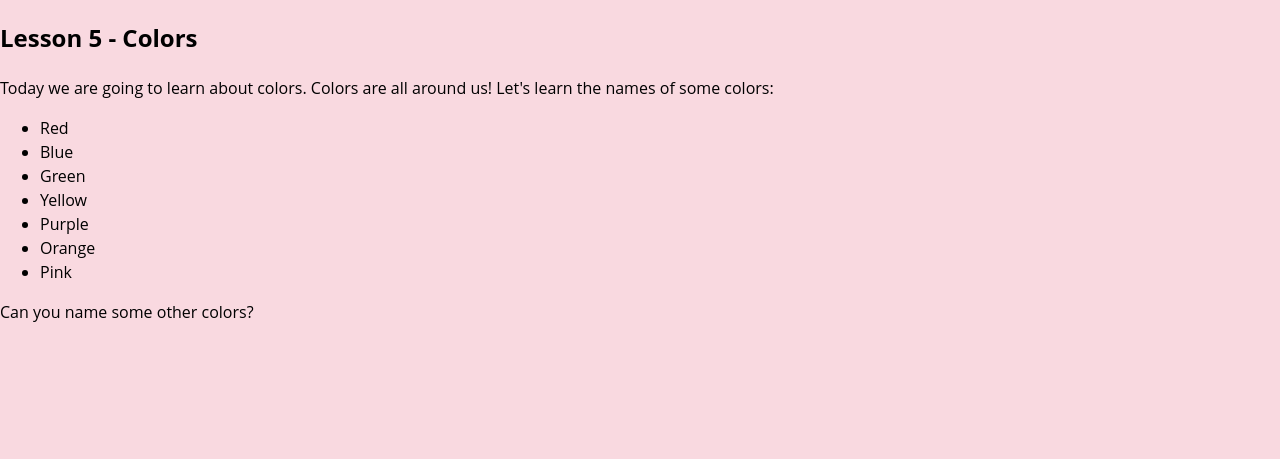
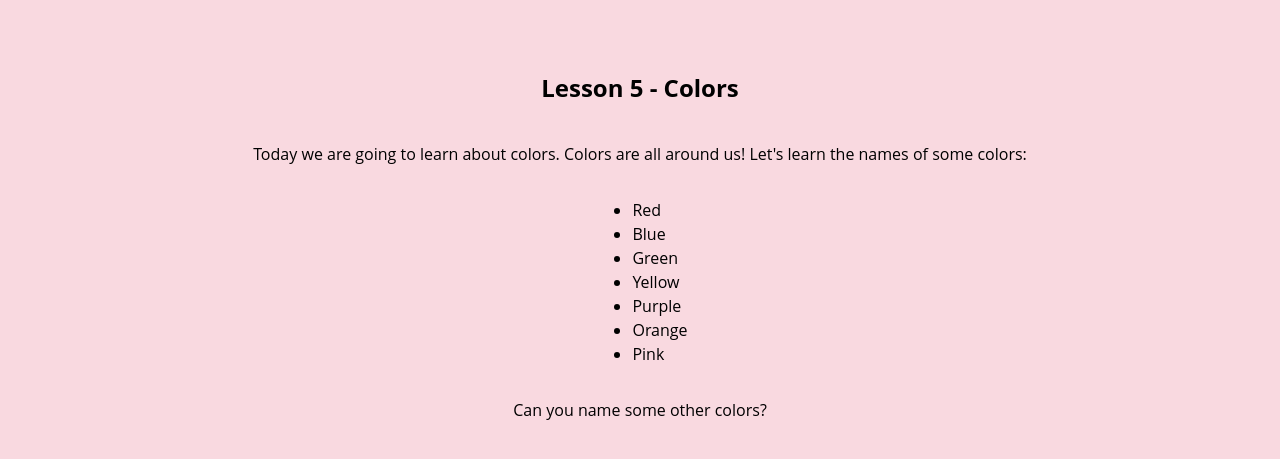
Before and after one commit to varunvinay4u/DASH-PG19CS10-, a PHP site: page /lesson5.html in a window 1280 px wide. Shown: the part 94-553 px from the top of the page. Run offline with PHP 8.4, Linux system fonts and the light colour scheme.

Commit message:
Update stylel5.css

```diff
--- a/css/stylel5.css
+++ b/css/stylel5.css
@@ -27,3 +27,10 @@ color: #fff;
 font-size: 36px;
 margin: 0;
 }
+/* Main Content */
+main {
+display: flex;
+flex-direction: column;
+align-items: center;
+margin: 50px;
+}
```
